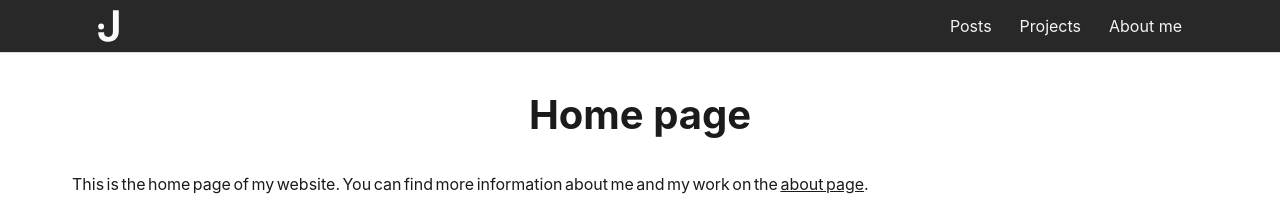
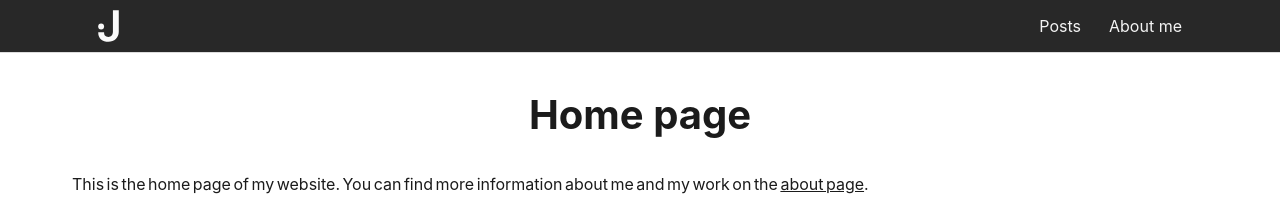
Before and after one commit to jotonedev/jekyll-theme-tallneck, a Jekyll site: the page built from index.md, in a window 1280 px wide. Shown: the top 209 px of the page. Built offline with Jekyll 4.4.1, drawn with Linux system fonts in a browser that asks for light colours.

Commit message:
Remove projects

```diff
--- a/_config.yml
+++ b/_config.yml
@@ -17,13 +17,6 @@ defaults:
       image: "/assets/images/default.webp"
       seo:
         type: BlogPosting
-  - scope:
-      type: "projects"
-    values:
-      layout: "project"
-      image: "/assets/images/default.webp"
-      seo:
-        type: CreativeWork
 
 sitemap: true
 
@@ -38,8 +31,7 @@ sass:
   style: compressed
   sass_dir: _sass
 
-
-cloudflare: "bb92f520037c4286aea634050df09d74"
+#cloudflare: "bb92f520037c4286aea634050df09d74"
 
 # Project folder
 collections:
--- a/_includes/header.html
+++ b/_includes/header.html
@@ -8,7 +8,6 @@
 
         <nav class="header-nav">
             <a href="{{ '/feed' | relative_url }}">Posts</a>
-            <a href="{{ '/projects' | relative_url }}">Projects</a>
             <a href="{{ '/about' | relative_url }}">About me</a>
         </nav>
     </div>
```
Also changed, not shown: _layouts/projects.html (deleted, +0 -7 lines), projects.md (deleted, +0 -4 lines), README.md.
